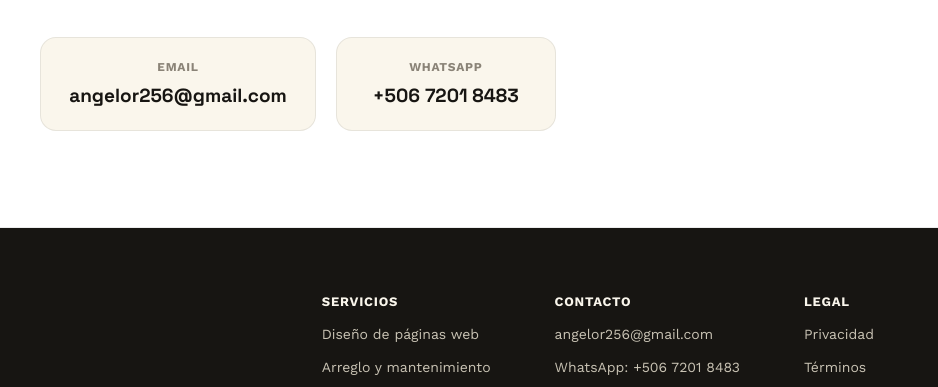
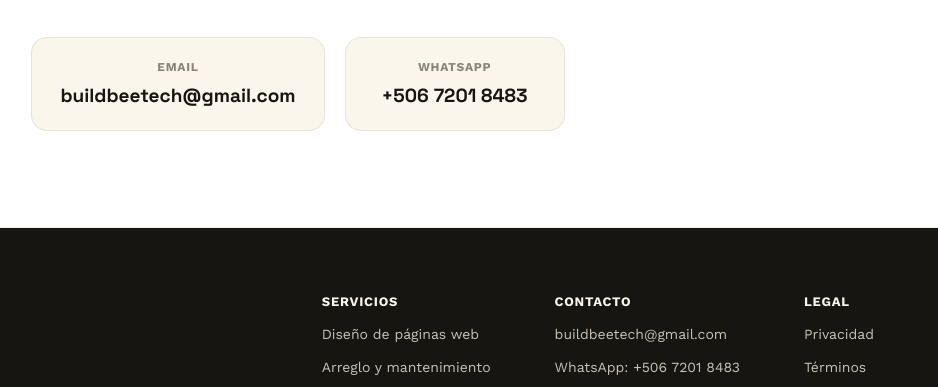
Before and after one commit to angelor256/CodigoClaro, a plain HTML site: page index.html in a window 1280 px wide. Shown: the part 3201-3588 px from the top of the page, 342-1280 px from the left. Drawn offline with nearby package versions, Linux system fonts and the light colour scheme.

Commit message:
index.html

```diff
--- a/index.html
+++ b/index.html
@@ -196,9 +196,9 @@
       <h2>Hablemos de tu proyecto</h2>
       <p>Cuéntame qué necesitas y te responderé en menos de 24 horas.</p>
       <div class="contact-methods">
-        <a href="mailto:angelor256@gmail.com" class="contact-card">
+        <a href="mailto:buildbeetech@gmail.com" class="contact-card">
           <span class="contact-label">Email</span>
-          <span class="contact-value">angelor256@gmail.com</span>
+          <span class="contact-value">buildbeetech@gmail.com</span>
         </a>
         <a href="https://wa.me/50672018483" target="_blank" rel="noopener" class="contact-card">
           <span class="contact-label">WhatsApp</span>
@@ -238,7 +238,7 @@
       </div>
       <div class="footer-col">
         <span class="footer-col-title">Contacto</span>
-        <a href="mailto:angelor256@gmail.com">angelor256@gmail.com</a>
+        <a href="mailto:buildbeetech@gmail.com">buildbeetech@gmail.com</a>
         <a href="https://wa.me/50672018483" target="_blank" rel="noopener">WhatsApp: +506 7201 8483</a>
       </div>
       <div class="footer-col">
```
